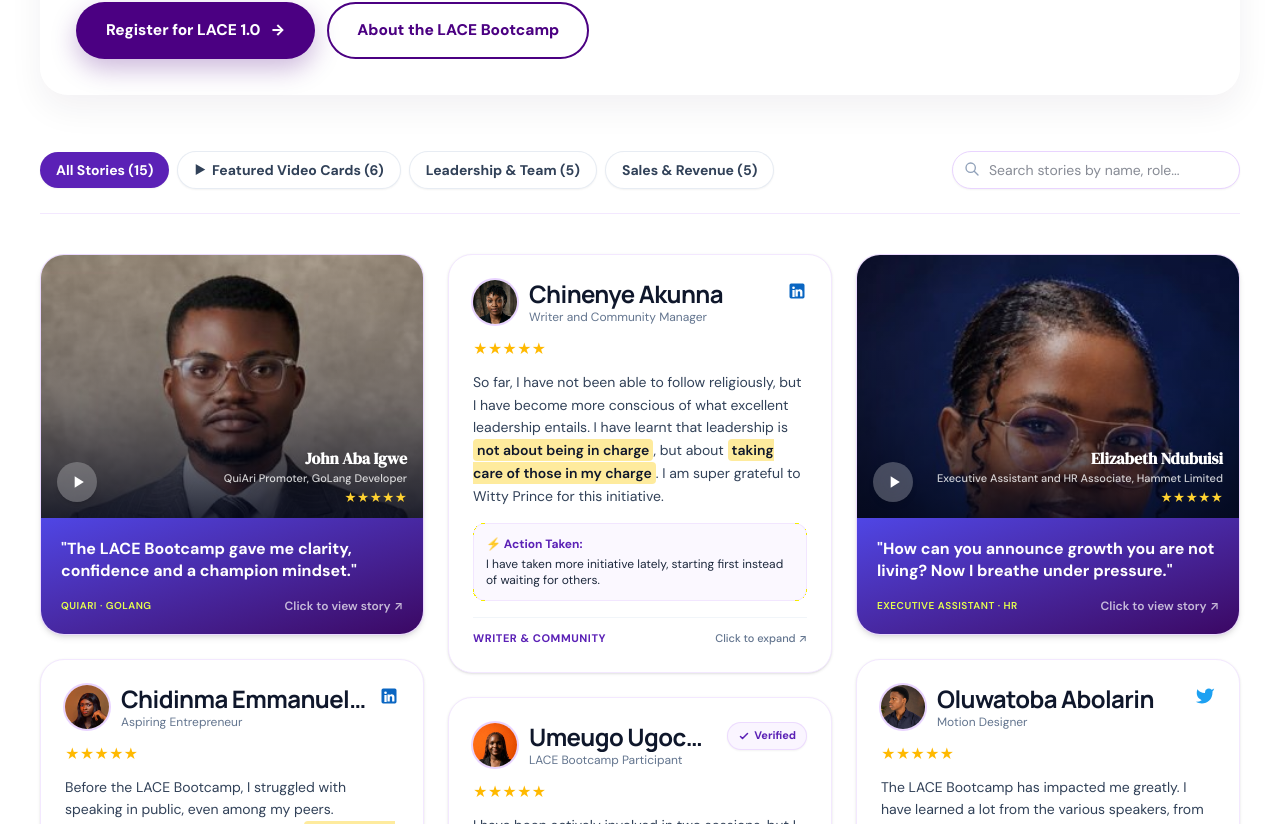
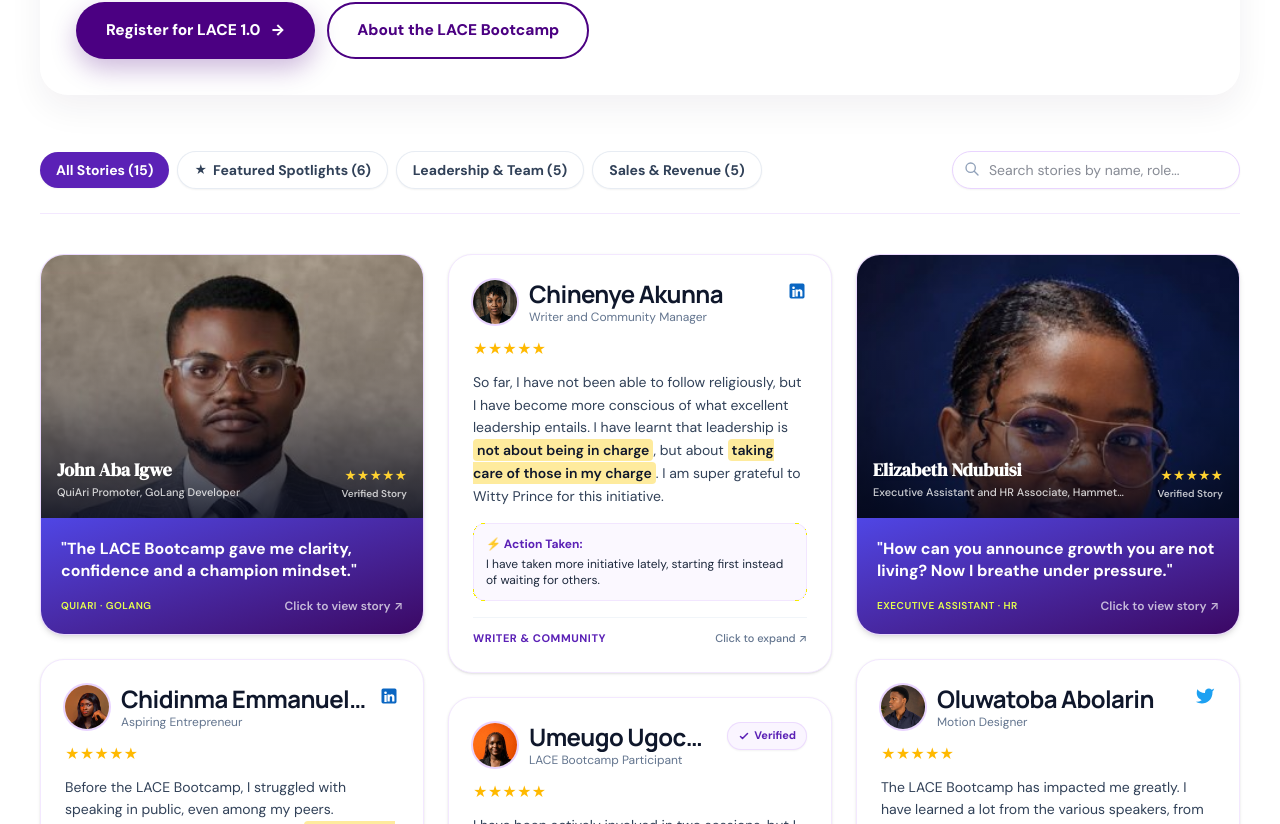
Before and after one commit to hammet-app/hammet-main, a Next.js app: page /testimonials in a window 1280 px wide. Shown: the part 456-1280 px from the top of the page. Built offline with nearby package versions, Linux system fonts and the light colour scheme; a web font is replaced by a local one.

Commit message:
Remove video play icons from testimonials and fix modal CTA button text contrast

```diff
--- a/src/app/lace/globals.css
+++ b/src/app/lace/globals.css
@@ -43,6 +43,13 @@
   color: inherit;
 }
 
+a.text-white,
+a.\!text-white,
+a[class*="text-white"],
+a[class*="!text-white"] {
+  color: #ffffff !important;
+}
+
 img, svg, video, iframe {
   max-width: 100%;
 }
--- a/src/components/testimonials/TestimonialModal.tsx
+++ b/src/components/testimonials/TestimonialModal.tsx
@@ -183,9 +183,11 @@
                 href={LINKS.selar}
                 target="_blank"
                 rel="noopener noreferrer"
-                className="inline-flex items-center gap-1 rounded-full bg-[#5B21B6] px-3.5 py-1.5 text-[11px] font-bold uppercase tracking-wider text-white transition hover:bg-[#4B0082] hover:shadow-md"
+                style={{ color: '#ffffff' }}
+                className="inline-flex items-center gap-1.5 rounded-full bg-[#5B21B6] px-4 py-2 text-xs font-bold uppercase tracking-wider !text-white transition hover:bg-[#4B0082] hover:!text-white hover:shadow-md focus:outline-none focus:ring-2 focus:ring-purple-400"
               >
-                Register for LACE 1.0 →
+                <span className="!text-white text-white" style={{ color: '#ffffff' }}>Register for LACE 1.0</span>
+                <span className="!text-white text-white" style={{ color: '#ffffff' }}>→</span>
               </a>
             </div>
           </div>
@@ -205,14 +207,14 @@
               <span className="h-1.5 w-1.5 rounded-full bg-[#06B6D4] animate-pulse" />
               LACE Bootcamp 2026
             </span>
-            {testimonial.cardType === 'video' && (
+            {testimonial.cardType === 'featured' && (
               <span className="inline-flex items-center gap-1 rounded-full bg-[#06B6D4]/20 border border-[#06B6D4]/40 px-2 py-0.5 text-[9px] font-bold text-[#67E8F9]">
-                ▶ Video Story
+                ★ Spotlight Story
               </span>
             )}
           </div>
 
-          {/* Center Portrait Frame - Perfectly proportioned and centered */}
+          {/* Center Portrait Frame - Clean, perfectly proportioned portrait */}
           <div className="relative z-10 my-auto py-3 flex flex-col items-center w-full">
             <div className="relative w-36 h-36 sm:w-44 sm:h-44 md:w-48 md:h-48 rounded-2xl p-1 bg-gradient-to-tr from-[#06B6D4] via-[#8B5CF6] to-[#E6FF4D] shadow-xl transition-transform duration-300 hover:scale-105 shrink-0">
               <div className="w-full h-full rounded-[14px] overflow-hidden bg-slate-900 relative">
@@ -221,15 +223,6 @@
                   alt={testimonial.n}
                   className="w-full h-full object-cover object-top"
                 />
-                {testimonial.cardType === 'video' && (
-                  <div className="absolute inset-0 flex items-center justify-center bg-black/20">
-                    <div className="flex h-10 w-10 items-center justify-center rounded-full bg-white/30 text-white backdrop-blur-md border border-white/40 shadow-lg">
-                      <svg className="h-5 w-5 fill-current ml-0.5" viewBox="0 0 24 24">
-                        <path d="M8 5v14l11-7z" />
-                      </svg>
-                    </div>
-                  </div>
-                )}
               </div>
             </div>
 
--- a/src/components/testimonials/WallOfLove.tsx
+++ b/src/components/testimonials/WallOfLove.tsx
@@ -5,7 +5,7 @@
 import TestimonialModal from './TestimonialModal';
 
 export default function WallOfLove() {
-  const [activeCategory, setActiveCategory] = useState<'all' | 'video' | 'leadership' | 'sales' | 'growth'>('all');
+  const [activeCategory, setActiveCategory] = useState<'all' | 'featured' | 'leadership' | 'sales' | 'growth'>('all');
   const [searchQuery, setSearchQuery] = useState('');
   const [selectedTestimonial, setSelectedTestimonial] = useState<EnrichedTestimonial | null>(null);
 
@@ -13,7 +13,7 @@
   const filteredList = useMemo(() => {
     return ENRICHED_TESTIMONIALS.filter((t) => {
       // Category filter
-      if (activeCategory === 'video' && t.cardType !== 'video') return false;
+      if (activeCategory === 'featured' && t.cardType !== 'featured') return false;
       if (activeCategory === 'leadership' && t.category !== 'leadership') return false;
       if (activeCategory === 'sales' && t.category !== 'sales') return false;
       if (activeCategory === 'growth' && t.category !== 'growth') return false;
@@ -99,15 +99,15 @@
           </button>
           <button
             type="button"
-            onClick={() => setActiveCategory('video')}
+            onClick={() => setActiveCategory('featured')}
             className={`inline-flex items-center gap-1.5 px-4 py-2 rounded-full text-xs sm:text-sm font-bold transition-all shadow-xs ${
-              activeCategory === 'video'
+              activeCategory === 'featured'
                 ? 'bg-[#5B21B6] text-white shadow-md'
                 : 'bg-white text-slate-700 border border-slate-200/80 hover:bg-purple-50 hover:text-[#5B21B6]'
             }`}
           >
-            <span className="text-xs">▶</span>
-            <span>Featured Video Cards (6)</span>
+            <span className="text-xs">★</span>
+            <span>Featured Spotlights (6)</span>
           </button>
           <button
             type="button"
@@ -187,10 +187,10 @@
       ) : (
         <div className="columns-1 md:columns-2 lg:columns-3 gap-6 space-y-6">
           {filteredList.map((t, idx) => {
-            const isVideo = t.cardType === 'video';
+            const isFeatured = t.cardType === 'featured';
 
-            if (isVideo) {
-              /* ── VIDEO / FEATURED VISUAL CARD STYLE ── */
+            if (isFeatured) {
+              /* ── FEATURED SPOTLIGHT CARD STYLE (NO VIDEO ICON) ── */
               return (
                 <div
                   key={t.id}
@@ -206,7 +206,7 @@
                   className="group relative cursor-pointer break-inside-avoid overflow-hidden rounded-3xl border border-purple-200/90 bg-white shadow-md transition-all duration-300 hover:-translate-y-1.5 hover:shadow-xl focus:outline-none focus:ring-2 focus:ring-[#5B21B6]"
                   style={{ animationDelay: `${idx * 50}ms` }}
                 >
-                  {/* Photo Top Section with Play Overlay */}
+                  {/* Photo Top Section with Clean Attribution Overlay */}
                   <div className="relative aspect-[16/11] w-full overflow-hidden bg-slate-900">
                     <img
                       src={t.f}
@@ -216,25 +216,25 @@
                     />
 
                     {/* Gradient overlay */}
-                    <div className="absolute inset-0 bg-gradient-to-t from-slate-950/85 via-slate-950/30 to-transparent" />
+                    <div className="absolute inset-0 bg-gradient-to-t from-slate-950/85 via-slate-950/25 to-transparent" />
 
-                    {/* Play button overlay */}
-                    <div className="absolute left-4 bottom-4 flex h-10 w-10 items-center justify-center rounded-full bg-white/25 text-white backdrop-blur-md transition-transform duration-300 group-hover:scale-110 group-hover:bg-[#06B6D4] group-hover:text-slate-950 shadow-md">
-                      <svg className="h-5 w-5 fill-current ml-0.5" viewBox="0 0 24 24">
-                        <path d="M8 5v14l11-7z" />
-                      </svg>
-                    </div>
-
-                    {/* Name & Stars overlay on photo */}
-                    <div className="absolute right-4 bottom-3 left-16 text-right">
-                      <div className="font-serif text-base font-bold text-white drop-shadow">
-                        {t.n}
+                    {/* Name, Title & Rating overlay on photo */}
+                    <div className="absolute inset-x-0 bottom-0 p-4 flex items-end justify-between gap-3">
+                      <div className="min-w-0 flex-1">
+                        <div className="font-serif text-base sm:text-lg font-bold text-white drop-shadow truncate">
+                          {t.n}
+                        </div>
+                        <div className="text-[11px] font-medium text-white/80 line-clamp-1">
+                          {t.t}
+                        </div>
                       </div>
-                      <div className="text-[11px] font-medium text-white/80 line-clamp-1">
-                        {t.t}
-                      </div>
-                      <div className="flex items-center justify-end gap-0.5 text-amber-300 text-xs mt-0.5">
-                        {'★★★★★'}
+                      <div className="flex flex-col items-end shrink-0">
+                        <div className="flex items-center gap-0.5 text-amber-300 text-xs">
+                          {'★★★★★'}
+                        </div>
+                        <span className="text-[10px] font-semibold text-white/75 mt-0.5">
+                          Verified Story
+                        </span>
                       </div>
                     </div>
                   </div>
--- a/src/components/testimonials/wallData.ts
+++ b/src/components/testimonials/wallData.ts
@@ -2,28 +2,28 @@
 
 export interface EnrichedTestimonial extends Testimonial {
   id: string;
-  cardType: 'video' | 'social';
+  cardType: 'featured' | 'social';
   rating: number;
   shortQuote: string;
   highlightWords: string[];
   platform?: 'linkedin' | 'twitter' | 'hammet';
   badge: string;
-  category: 'all' | 'video' | 'leadership' | 'sales' | 'growth';
+  category: 'all' | 'featured' | 'leadership' | 'sales' | 'growth';
 }
 
 const META_MAP: Record<
   string,
   {
-    cardType: 'video' | 'social';
+    cardType: 'featured' | 'social';
     shortQuote: string;
     highlightWords: string[];
     platform?: 'linkedin' | 'twitter' | 'hammet';
     badge: string;
-    category: 'video' | 'leadership' | 'sales' | 'growth';
+    category: 'featured' | 'leadership' | 'sales' | 'growth';
   }
 > = {
   'John Aba Igwe': {
-    cardType: 'video',
+    cardType: 'featured',
     shortQuote: 'The LACE Bootcamp gave me clarity, confidence and a champion mindset.',
     highlightWords: ['leadership factory', 'champion mindset', 'clarity, confidence', 'consumer to champion'],
     badge: 'QuiAri · GoLang',
@@ -46,7 +46,7 @@
     category: 'leadership',
   },
   'Godswill Nwafor': {
-    cardType: 'video',
+    cardType: 'featured',
     shortQuote: 'Leadership goes beyond titles... demonstrated through everyday actions.',
     highlightWords: ['leadership goes beyond titles', 'demonstrated through everyday actions', 'LACE AI project'],
     badge: 'Software Engineer',
@@ -77,7 +77,7 @@
     category: 'leadership',
   },
   'Joy Eseohen': {
-    cardType: 'video',
+    cardType: 'featured',
     shortQuote: 'Leadership is about giving without expecting anything in return.',
     highlightWords: ['giving without expecting anything in return', 'lasting impact in people', 'creating new systems'],
     badge: 'Finance Officer',
@@ -92,14 +92,14 @@
     category: 'sales',
   },
   'Godswill Ikechukwu': {
-    cardType: 'video',
+    cardType: 'featured',
     shortQuote: 'Boldness in sales is not loudness. Sales is about perception and conviction.',
     highlightWords: ['boldness in sales is not loudness', 'clarity and conviction', 'carrying the burden of a vision'],
     badge: 'CEO, WILLON · CampFlux',
     category: 'sales',
   },
   'Elizabeth Ndubuisi': {
-    cardType: 'video',
+    cardType: 'featured',
     shortQuote: 'How can you announce growth you are not living? Now I breathe under pressure.',
     highlightWords: ['announce growth you are not living', 'breathe under pressure', 'self-understanding is leverage'],
     badge: 'Executive Assistant · HR',
@@ -122,7 +122,7 @@
     category: 'sales',
   },
   'The Global Foma': {
-    cardType: 'video',
+    cardType: 'featured',
     shortQuote: 'Get into rooms, and pay to be in those rooms if possible. Meet and connect.',
     highlightWords: ['Get into rooms, and pay to be in those rooms', 'bold in entrepreneurship', 'force for greatness'],
     badge: 'Foma Accessories Int’l',
@@ -140,7 +140,7 @@
 
 export const ENRICHED_TESTIMONIALS: EnrichedTestimonial[] = TESTIMONIALS.map((t, index) => {
   const meta = META_MAP[t.n] || {
-    cardType: index % 3 === 0 ? 'video' : 'social',
+    cardType: index % 3 === 0 ? 'featured' : 'social',
     shortQuote: t.x.slice(0, 80) + '...',
     highlightWords: [],
     platform: 'hammet',
```
